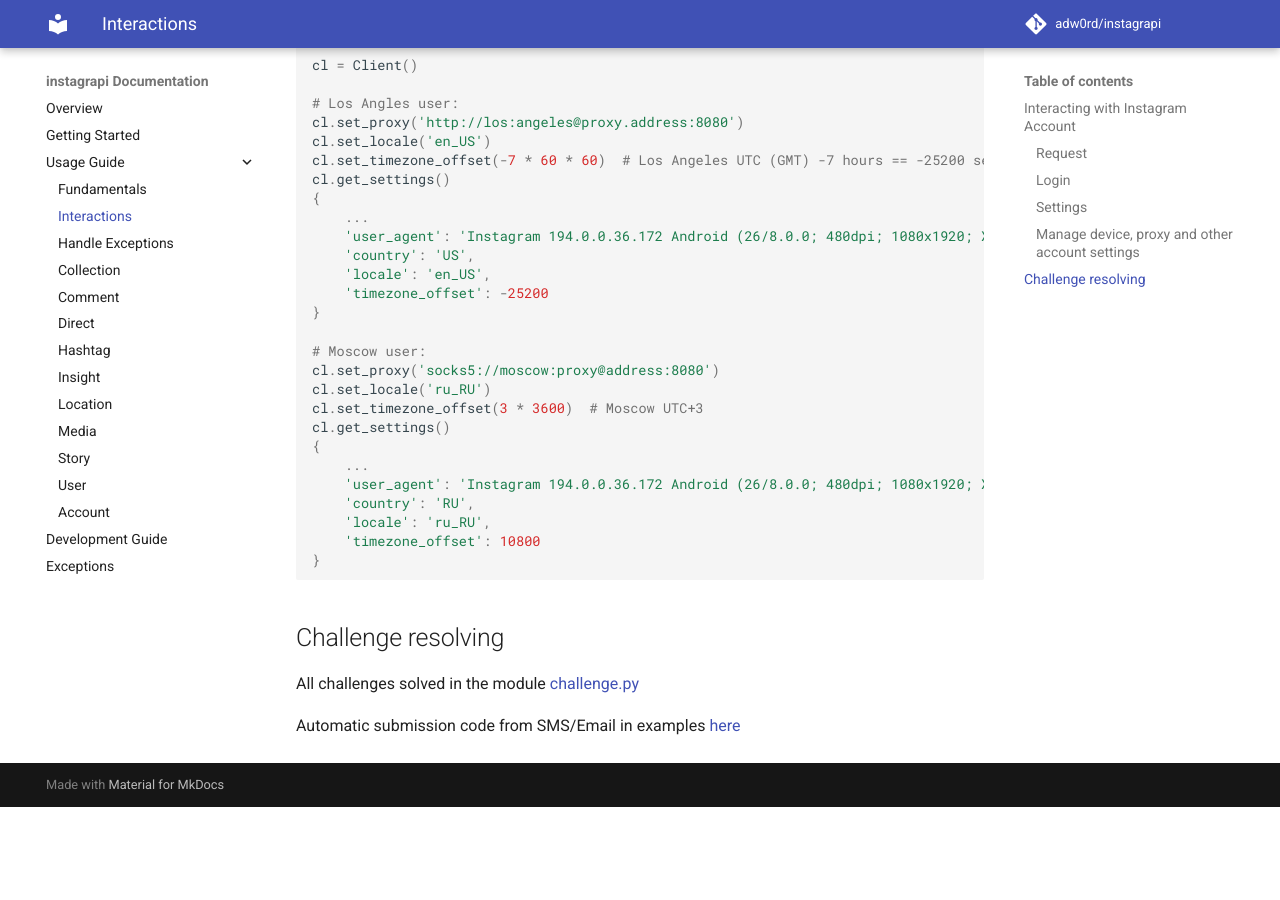
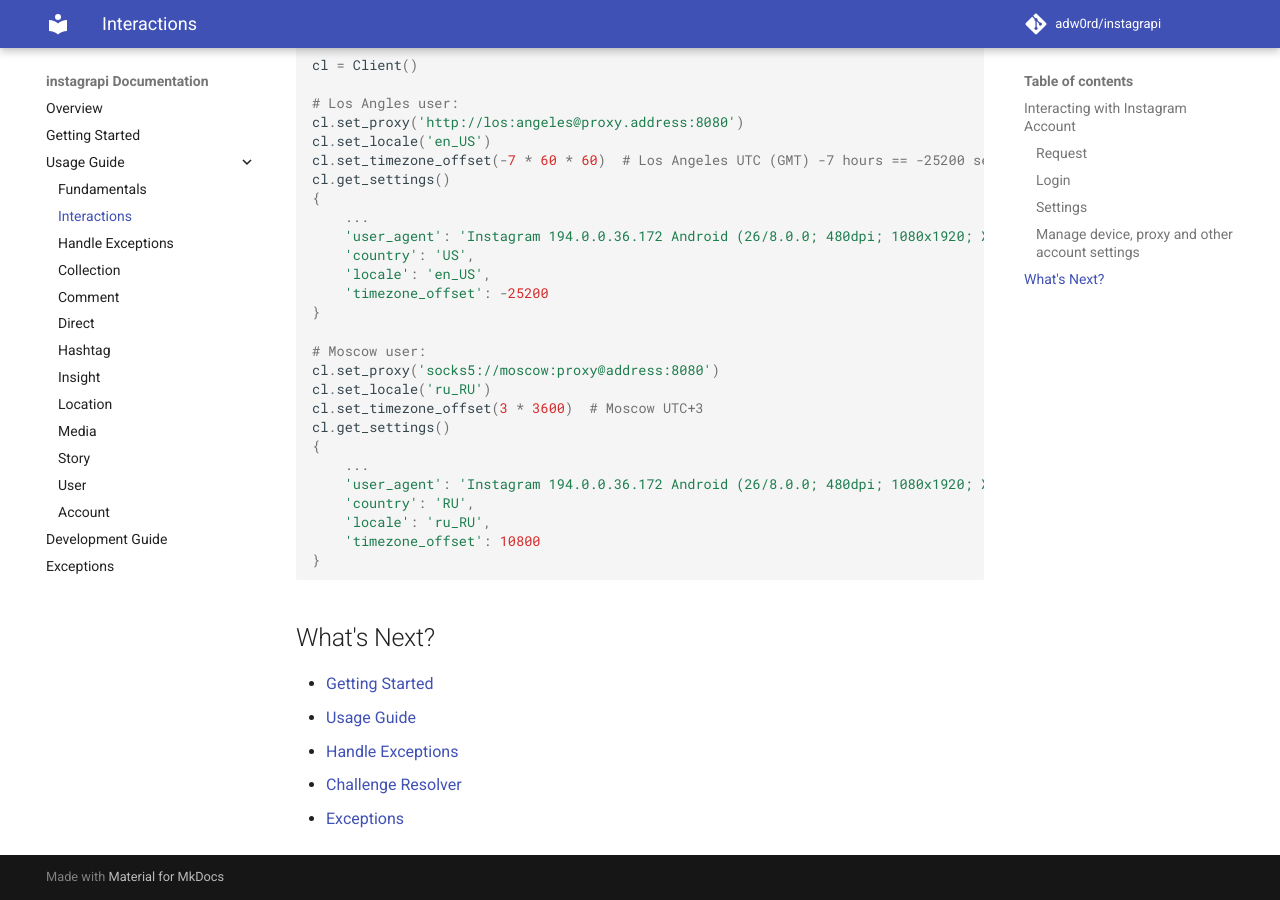
Before and after one commit to subzeroid/instagrapi, an MkDocs documentation site: the page built from docs/usage-guide/interactions.md, in a window 1280 px wide and 900 px high, scrolled down 4140 px. Built offline with MkDocs 1.6.1 and Material for MkDocs 9.7.7, drawn with Linux system fonts in a browser that asks for light colours; comment, search, counter and statistics services are not loaded; the version menu is left out; before the commit the page ends 4947 px from its top, so only the background shows below that.

Commit message:
Added docs/usage-guide/challenge_resolver.md

````diff
--- a/docs/usage-guide/interactions.md
+++ b/docs/usage-guide/interactions.md
@@ -167,8 +167,10 @@
 }
 ```
 
-## Challenge resolving
+## What's Next?
 
-All challenges solved in the module [challenge.py](https://github.com/adw0rd/instagrapi/blob/master/instagrapi/mixins/challenge.py)
-
-Automatic submission code from SMS/Email in examples [here](https://github.com/adw0rd/instagrapi/blob/master/examples/challenge_resolvers.py)
+* [Getting Started](getting-started.md)
+* [Usage Guide](usage-guide/fundamentals.md)
+* [Handle Exceptions](usage-guide/handle_exception.md)
+* [Challenge Resolver](usage-guide/challenge_resolver.md)
+* [Exceptions](exceptions.md)
````
Also changed, not shown: README.md (+2 -1 lines), docs/getting-started.md (+3 -0 lines), docs/index.md (+2 -1 lines), docs/usage-guide/challenge_resolver.md (added, +58 -0 lines).
